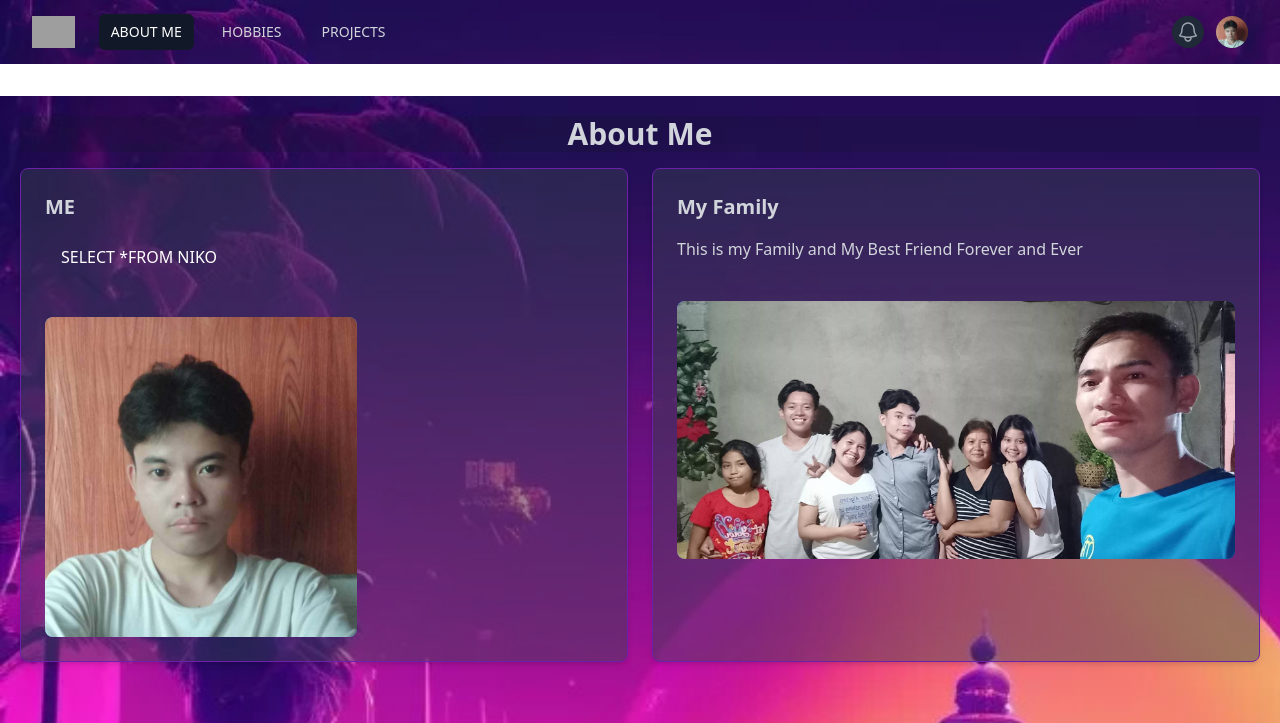
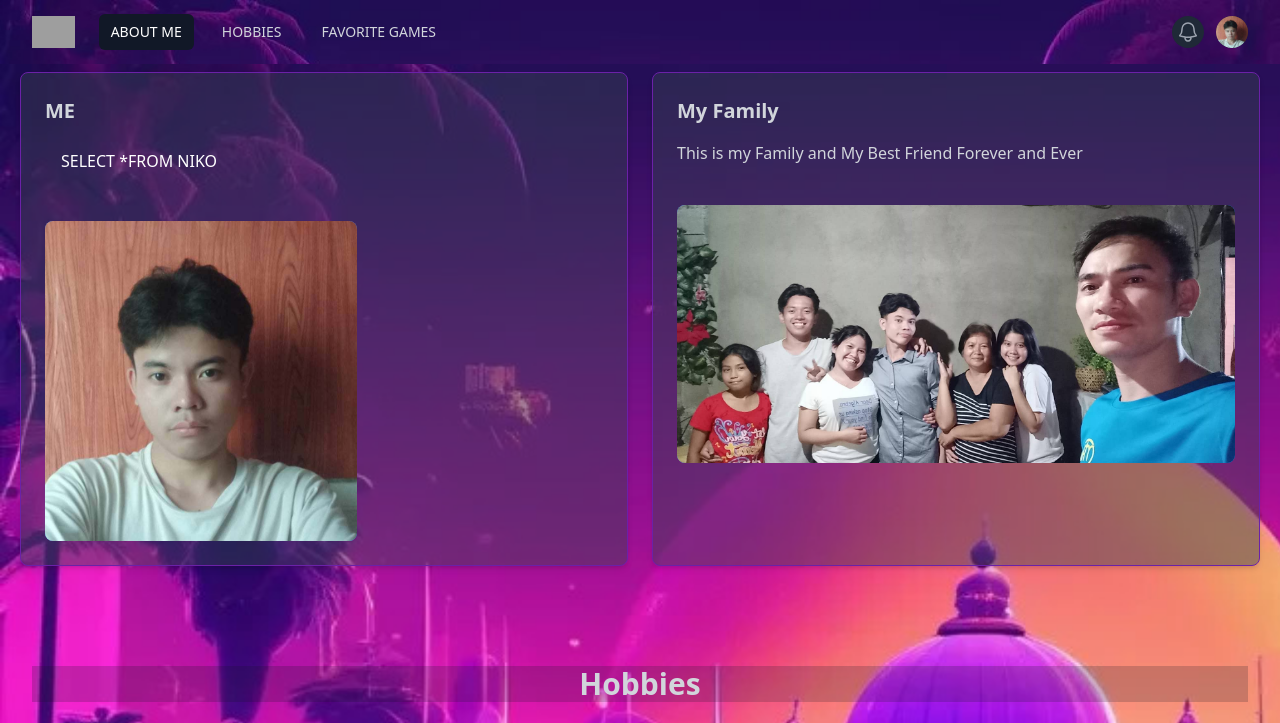
Before and after one commit to nikopolistico/TailwindAct, a website: page Page/index.html in a window 1280 px wide. Shown: the top 723 px of the page. Drawn offline with nearby package versions, Linux system fonts and the light colour scheme; grey boxes are pictures that could not be loaded.

Commit message:
Update index.html

```diff
--- a/Page/index.html
+++ b/Page/index.html
@@ -33,7 +33,7 @@
                   <!-- Current: "bg-gray-900 text-white", Default: "text-gray-300 hover:bg-gray-700 hover:text-white" -->
                   <a href="#About" class="rounded-md bg-gray-900 px-3 py-2 text-sm font-medium text-white" aria-current="page">ABOUT ME</a>
                   <a href="#Hobbies" class="rounded-md px-3 py-2 text-sm font-medium text-gray-300 hover:bg-gray-700 hover:text-white">HOBBIES</a>
-                  <a href="#Favorite" class="rounded-md px-3 py-2 text-sm font-medium text-gray-300 hover:bg-gray-700 hover:text-white">PROJECTS</a>
+                  <a href="#Favorite" class="rounded-md px-3 py-2 text-sm font-medium text-gray-300 hover:bg-gray-700 hover:text-white">FAVORITE GAMES</a>
                 </div>
               </div>
             </div>
@@ -70,7 +70,7 @@
           </div>
       </nav>
     </header>
-      <main class="mt-24 bg-no-repeat bg-cover" style="background-image: url('/image/1.jpg');">
+      <main class="mt-2 bg-no-repeat bg-cover" style="background-image: url('/image/1.jpg');">
         <section id="About" class="p-5 flex-auto">
             <div class="p-0">
                 <h1 class="text-3xl font-bold text-center bg-gray-900 bg-opacity-20 text-gray-300 mb-4">About Me</h1>
```
